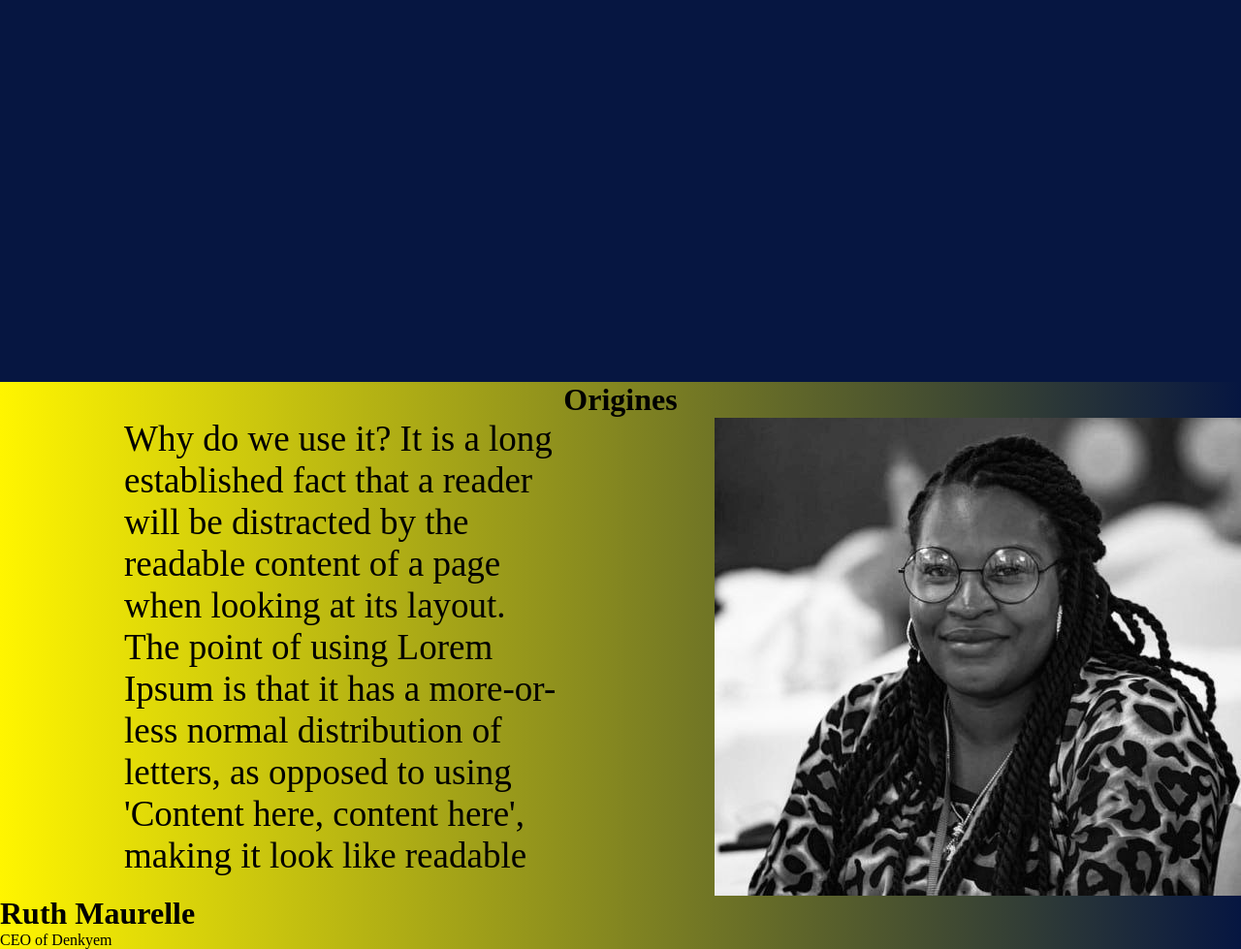
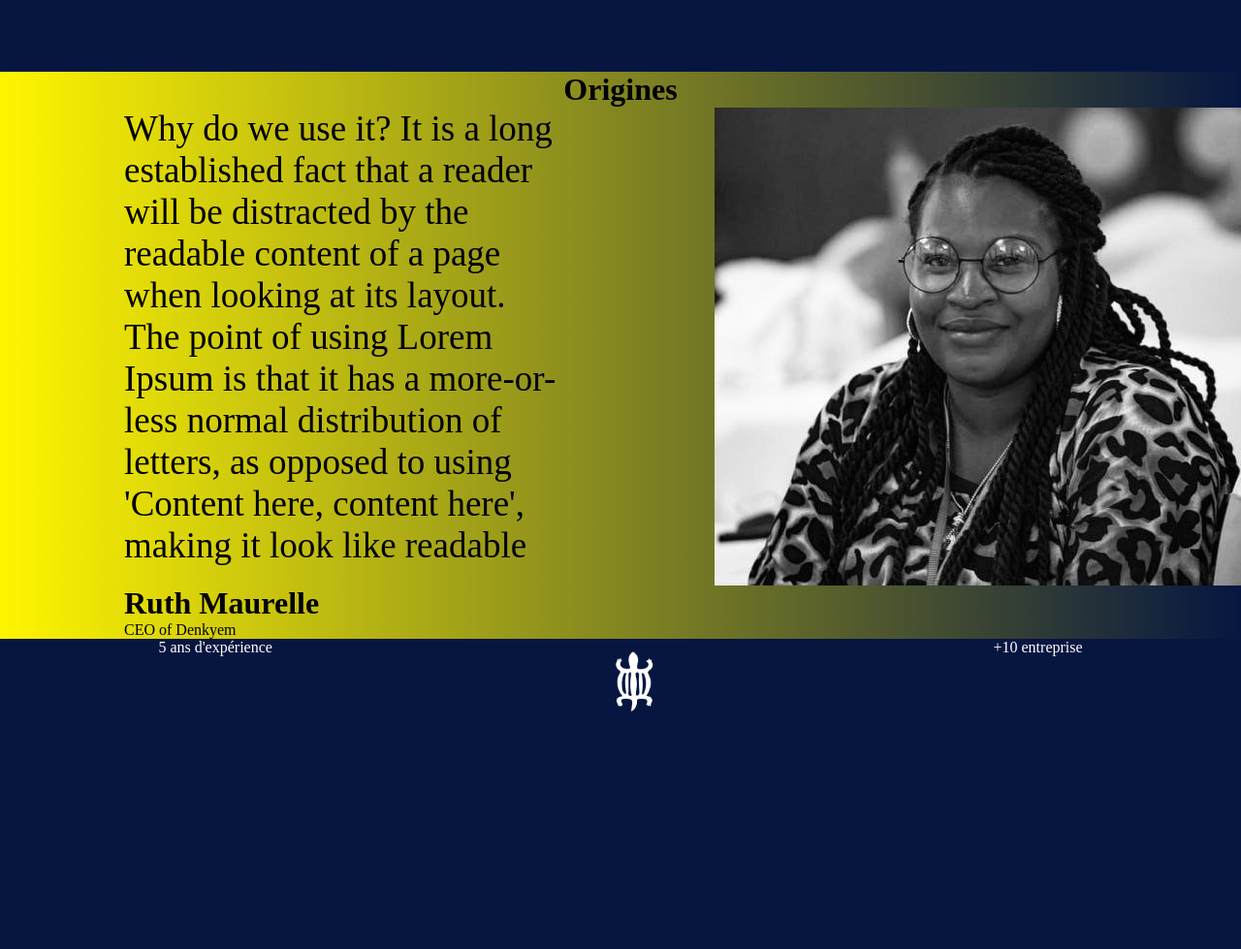
Before and after one commit to christianjunior05/denkyemm, a plain HTML site: page index.html in a window 1280 px wide. Shown: the part 666-1645 px from the top of the page at 97% size. After the commit the page ends 1419 px from the top, so only its background shows below. Drawn offline with Linux system fonts and the light colour scheme; a web font is replaced by a local one.

Commit message:
first commit

```diff
--- a/index.html
+++ b/index.html
@@ -35,9 +35,17 @@
 
             <img src="/img/az.jpg" alt="">
         </div>
-        <h1>Ruth Maurelle</H1>
-        <legend>CEO of Denkyem</legend>
+        <div class="lgd">
+            <h1>Ruth Maurelle</H1>
+                <legend>CEO of Denkyem</legend>
 
+        </div>
+
+    </div>
+    <div class="stat">
+        <div class="iteme">5 ans d'expérience </div>
+        <div class="iteme"> <img src="/img/denkyem.png" alt="logo adinkra" width="90px" height="90px" ></div>
+        <div class="iteme">+10 entreprise</div>
     </div>
 </body>
 </html>
--- a/style.css
+++ b/style.css
@@ -65,7 +65,7 @@ a{
     width: 100%;
     height: auto;
     position: relative;
-    top: 80%;
+    top: 40%;
     background-image: linear-gradient(to left , #061641 ,#fff500);
 }
 .img h1:nth-child(1){
@@ -81,3 +81,16 @@ a{
     font-size: 37px;
     left: 10%;
 }
+.lgd{
+    position: relative;
+    display: inline-block;
+    left: 10%;
+}
+.stat{
+   position: relative;
+   width: 100%;
+   top: 40%;
+   color: #FFF;
+   display: flex;
+   justify-content: space-around;
+}
```
